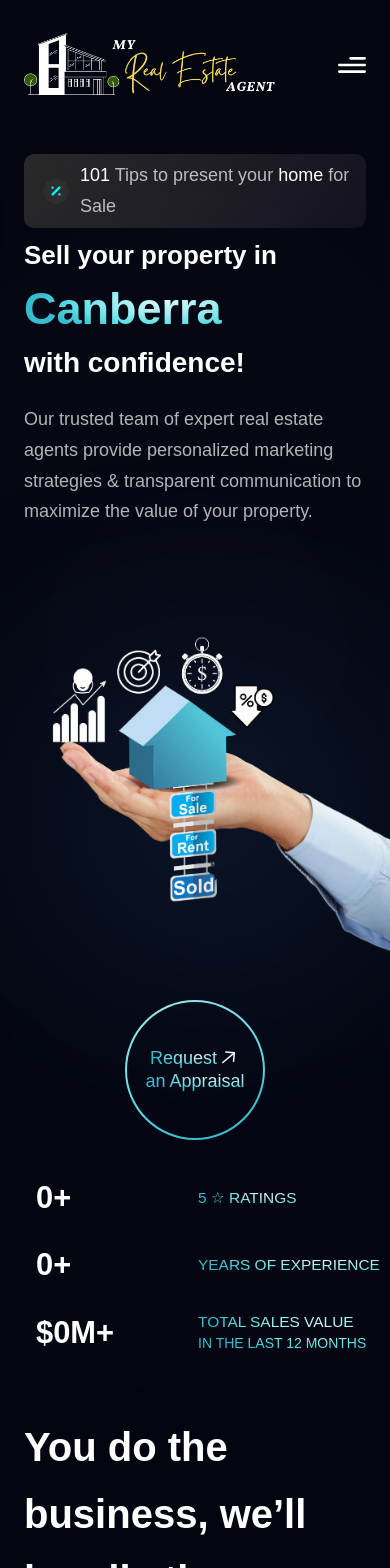
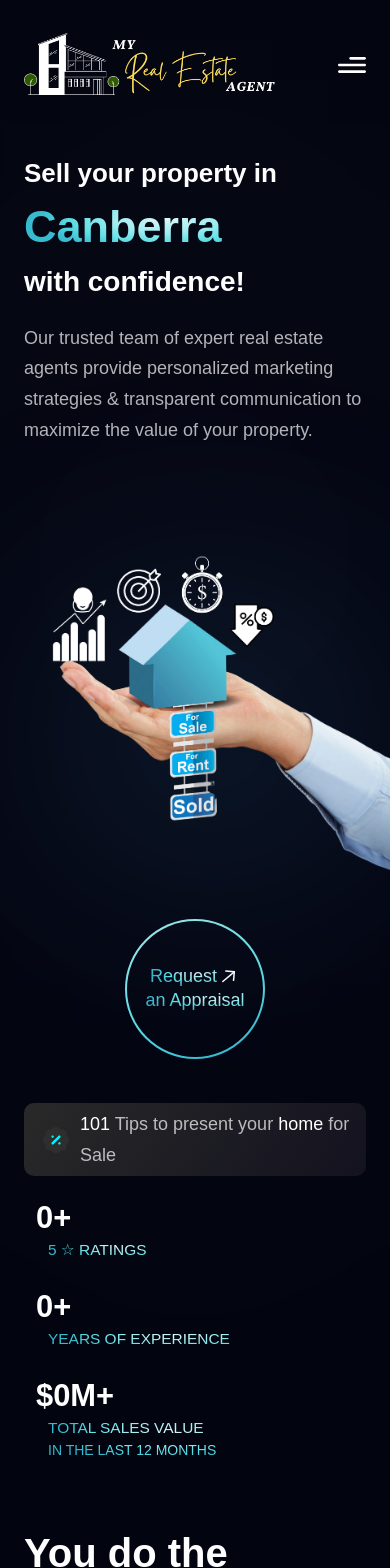
Before and after one commit to 7Mudit/real-estate-work, a React (Create React App) app: page / in a window 390 px wide. Shown: the top 1568 px of the page. Built offline with nearby package versions, Linux system fonts and the light colour scheme.

Commit message:
made some fixes in the home page

```diff
--- a/package.json
+++ b/package.json
@@ -8,6 +8,7 @@
     "@testing-library/jest-dom": "^5.17.0",
     "@testing-library/react": "^13.4.0",
     "@testing-library/user-event": "^13.5.0",
+    "axios": "^1.4.0",
     "libphonenumber-js": "^1.10.41",
     "react": "^18.2.0",
     "react-countup": "^6.4.2",
--- a/src/components/Hero.jsx
+++ b/src/components/Hero.jsx
@@ -12,13 +12,7 @@ const Hero = ({ setUserModal }) => {
       <div
         className={`flex-1 ${styles.flexStart} flex-col xl:px-0 sm:px-16 px-6`}
       >
-        <div className="flex flex-row items-center py-[6px] px-4 bg-discount-gradient rounded-[10px] mb-2 ">
-          <img src={discount} alt="discount" className="w-[32px] h-[32px]" />
-          <p className={`${styles.paragraph} ml-2`}>
-            <span className="text-white">101</span> Tips to present your{" "}
-            <span className="text-white">home</span> for Sale
-          </p>
-        </div>
+
 
         <div className="flex flex-row justify-between items-center w-full">
           <h1 className="flex-1 font-poppins font-semibold ss:text-[60px] md:text-[55px] lg:text-[65px]  text-[26px] text-white ss:leading-[100.8px]   ss:text-start sm:leading-[80px]">
--- a/src/components/Stats.jsx
+++ b/src/components/Stats.jsx
@@ -2,13 +2,27 @@ import { stats } from "../constants";
 import styles from "../style";
 import CountUp from "react-countup";
 import VisibilitySensor from "react-visibility-sensor";
+import { discount, robot } from "../assets";
+const Stats = () => (
+  <>
+    <div className={`flex-1 ${styles.flexStart} mt-5 sm:mt-0   flex-col `}>
+      <div className="flex flex-row items-center py-[6px] px-4 bg-discount-gradient rounded-[10px] mb-2 ">
+        <img src={discount} alt="discount" className="w-[32px] h-[32px]" />
+        <p className={`${styles.paragraph} ml-2`}>
+          <span className="text-white">101</span> Tips to present your{" "}
+          <span className="text-white">home</span> for Sale
+        </p>
+      </div>
+    </div>
 
-const Stats = () => (
     <section
-    className={`flex justify-center  sm:items-center flex-col lg:flex-row sm:mb-20 mb-6`}
+      className={`flex justify-center flex-col lg:flex-row sm:mb-20 mb-6`}
     >
       {stats.map((stat) => (
-      <div key={stat.id} className={`flex-1 flex  w-[550px]  items-center flex-row  m-3`}>
+        <div
+          key={stat.id}
+          className={`flex-1 flex  w-[550px]  items-start xs:items-center flex-col  xs:flex-row  m-3`}
+        >
           <h4 className="font-poppins font-semibold xs:text-[40.89px] text-[30.89px] xs:leading-[53.16px] leading-[43.16px] w-[150px] lg:w-auto  text-white">
             {stat.title === "Total Sales Value" ? "$" : ""}
             <VisibilitySensor>
@@ -28,6 +42,7 @@ const Stats = () => (
         </div>
       ))}
     </section>
+  </>
 );
 
 export default Stats;
--- a/src/pages/HomePage.js
+++ b/src/pages/HomePage.js
@@ -27,7 +27,7 @@ const HomePage = () => {
 
         <div className={`bg-primary ${styles.flexStart}`}>
           <div className={`${styles.boxWidth}`}>
-            <Hero setUserModal = {setUserModal}/>
+            <Hero setUserModal={setUserModal} />
           </div>
         </div>
 
--- /dev/null
+++ b/src/services/ApiHandlers/Appraisal.js
@@ -0,0 +1,14 @@
+import { apiConnector } from "../apiconnector";
+import {appraisalEndpoints} from '../apis'
+import { Toast } from "react-toastify/dist/components";
+
+
+export const creatingAppraisal = async(formData) => {
+    try {
+        const toastId = Toast.loading()
+    }
+    catch(err){
+        console.log(err)
+
+    }
+}
--- /dev/null
+++ b/src/services/apiconnector.js
@@ -0,0 +1,12 @@
+import axios from "axios";
+export const axiosInstance = axios.create({});
+
+export const apiConnector = (method, url, bodyData, headers, params) => {
+  return axiosInstance({
+    method: `${method}`,
+    url: `${url}`,
+    data: bodyData ? bodyData : null,
+    headers: headers ? headers : null,
+    params: params ? params : null,
+  });
+};
--- /dev/null
+++ b/src/services/apis.js
@@ -0,0 +1,6 @@
+const baseUrl = 'http://localhost:3000/api/v1'
+
+export const appraisalEndpoints  = {
+    GET_ALL_APPRAISALS : baseUrl +  '/getAllAppraisals',
+    POST_A_APPRAISAL : baseUrl +  '/create-appraisal'
+}
```
Also changed, not shown: 1 other file (tests, documents, lock files or other folders). Lines whose indentation alone changed are shown as unchanged.
